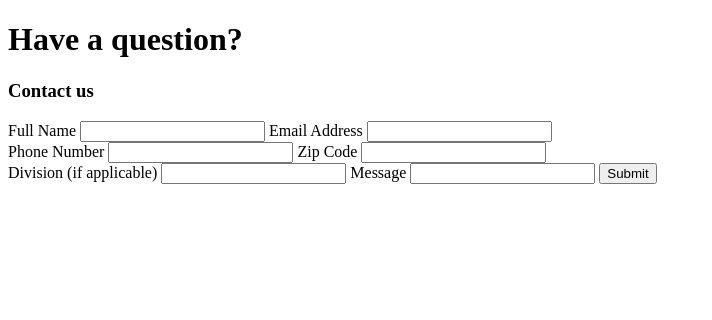
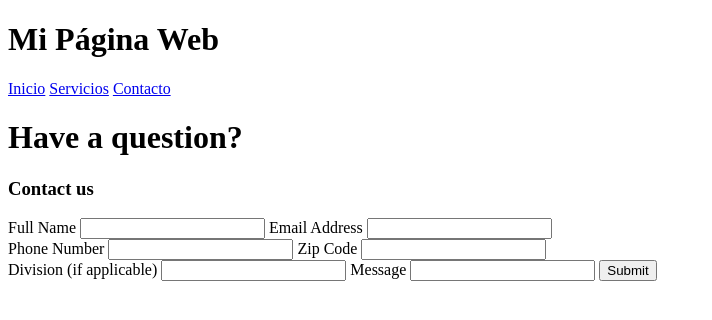
Before and after one commit to jcarrenoa/dllo-frontend, a plain HTML site: page form.html in a window 1280 px wide. Shown: the whole page, without its empty margins (0-712 px from the left). Drawn offline with Linux system fonts and the light colour scheme.

Commit message:
feat: add nav to all pages

```diff
--- a/form.html
+++ b/form.html
@@ -6,6 +6,14 @@
     <title>Form Page</title>
 </head>
 <body>
+    <header>
+        <h1>Mi Página Web</h1>
+    </header>
+    <nav>
+        <a href="index.html">Inicio</a>
+        <a href="#">Servicios</a>
+        <a href="form.html">Contacto</a>
+    </nav>
     <h1>Have a question?</h1>
     <h3>Contact us</h3>
     <form action="/send_message">
```
Also changed, not shown: index.html (+2 -2 lines).
